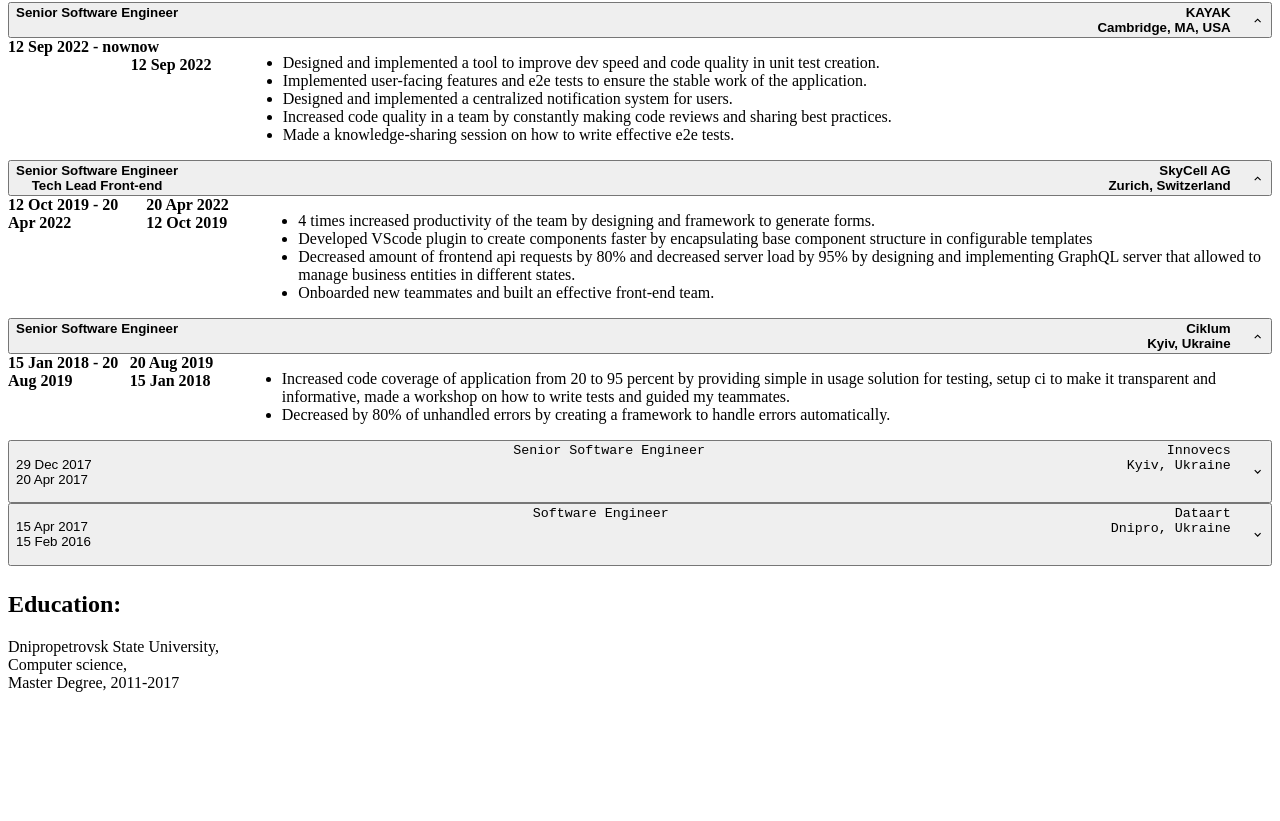
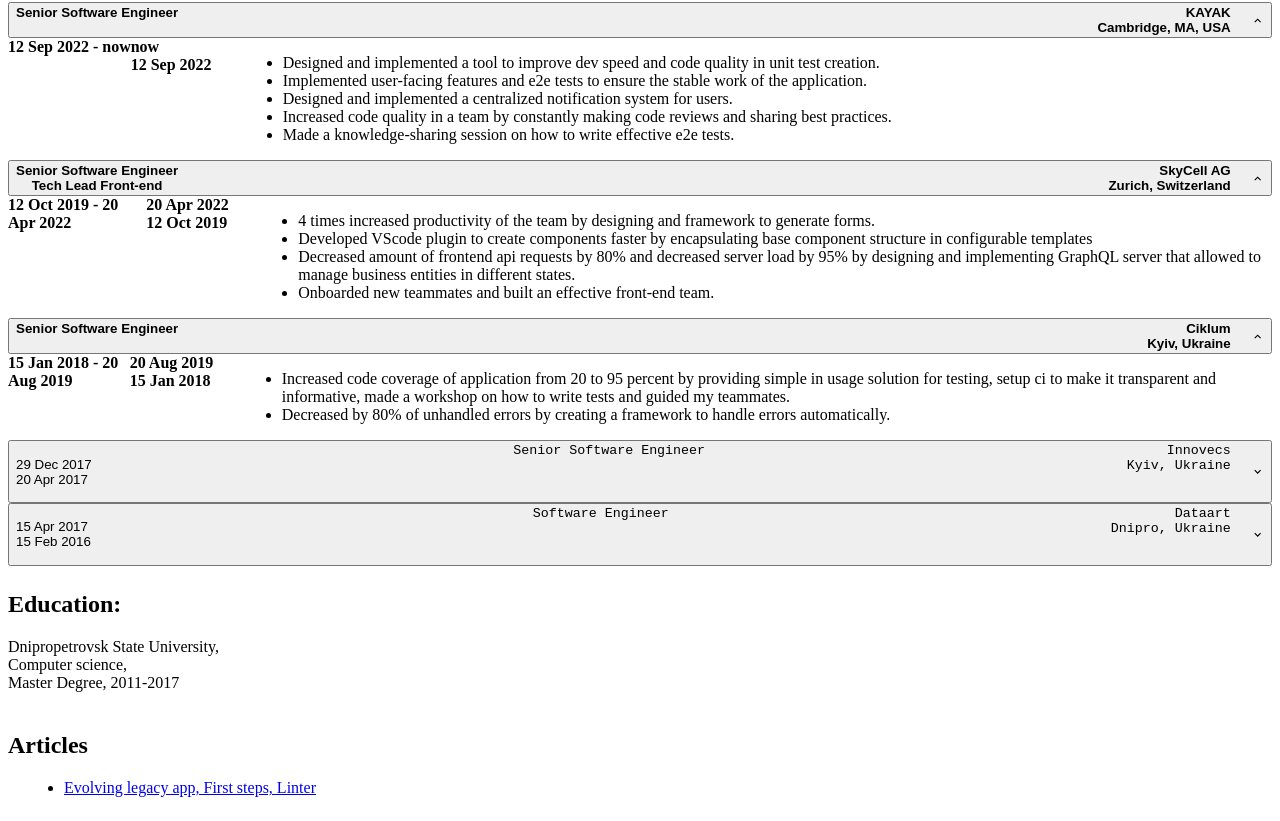
Before and after one commit to dimaPortyanka/blog, a Gatsby site: page / in a window 1280 px wide. Shown: the part 444-1265 px from the top of the page. Before the commit the page ends 1160 px from the top, so only its background shows below. Built offline with nearby package versions, Linux system fonts and the light colour scheme; Gatsby itself is replaced by a stand-in of ours.

Commit message:
add articles to cv

```diff
--- a/src/components/CV.tsx
+++ b/src/components/CV.tsx
@@ -4,8 +4,10 @@ import {
     Flex,
     Heading,
     Link,
+    ListItem,
     Stack,
     Text,
+    UnorderedList,
 } from '@chakra-ui/react'
 import {
     CalendarIcon,
@@ -107,6 +109,18 @@ const CV: React.FC = () => {
                     Master Degree, 2011-2017
                 </Text>
             </Box>
+            <Box>
+                <Heading>Articles</Heading>
+                <UnorderedList>
+                    <ListItem>
+                        <Link
+                            href="/legacy-app-steps/setup-linter/"
+                        >
+                            Evolving legacy app, First steps, Linter
+                        </Link>
+                    </ListItem>
+                </UnorderedList>
+            </Box>
         </Stack>
     )
 }
```
